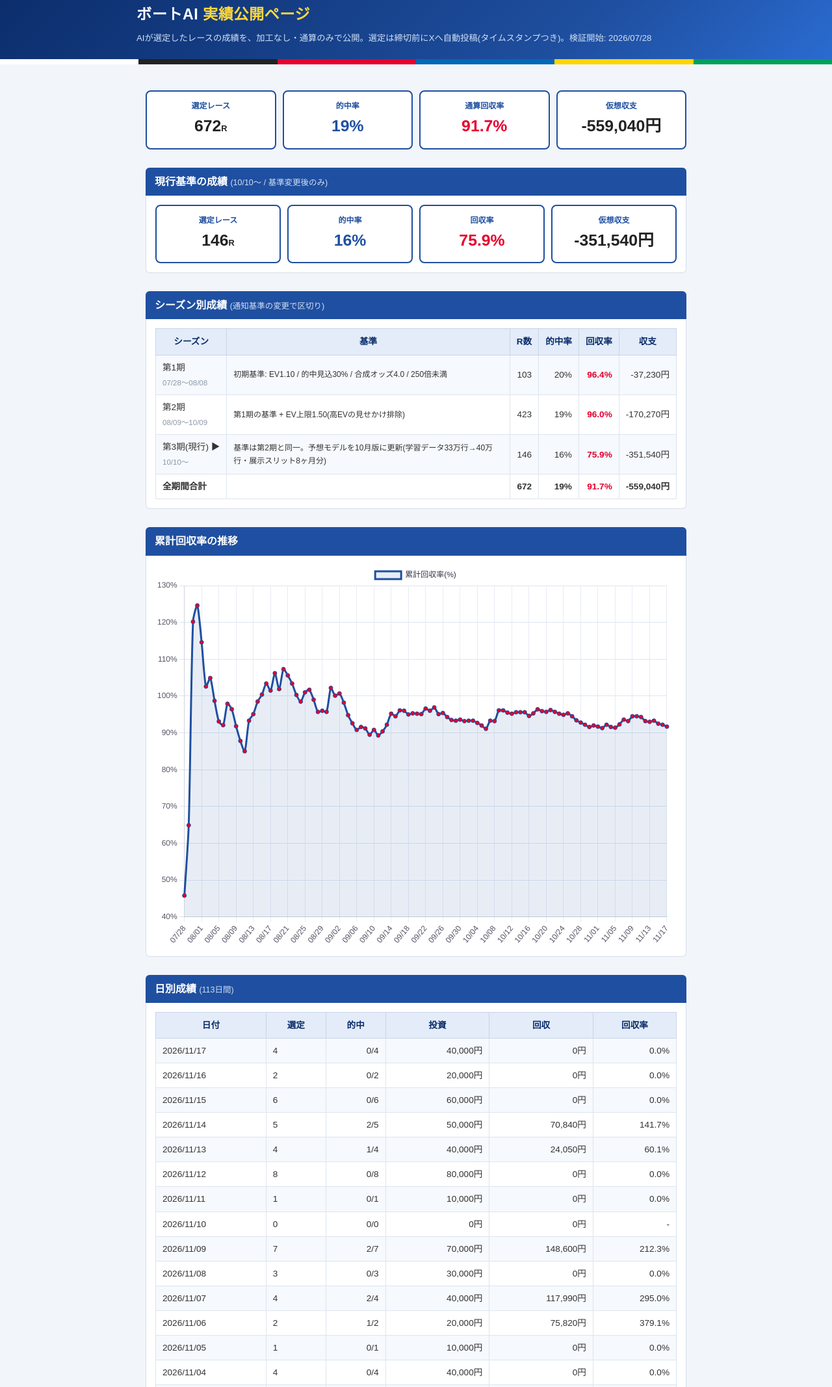
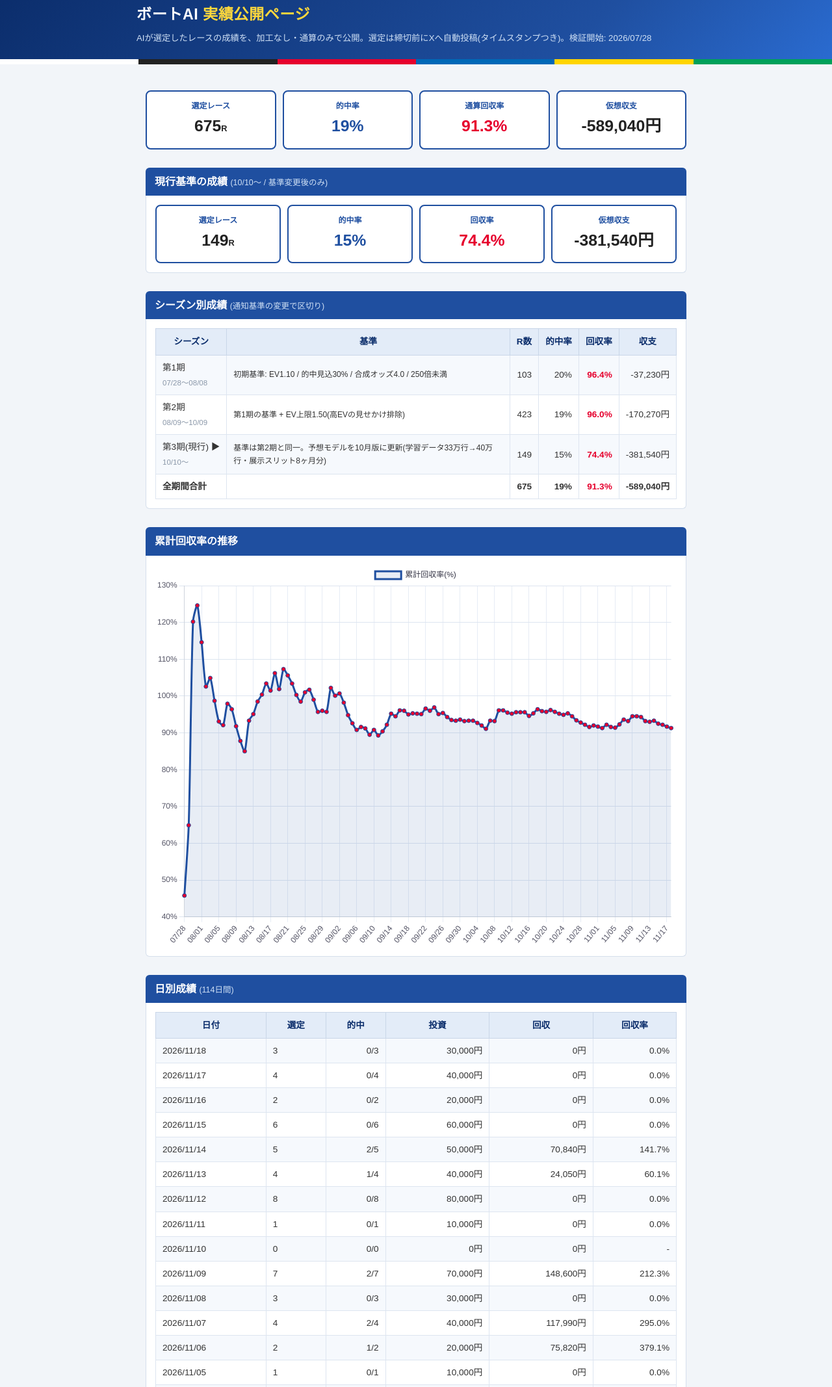
Before and after one commit to ikumihamaguchi-tech/boatai-results-site, a plain HTML site: page index.html in a window 1280 px wide. Shown: the part 23-2157 px from the top of the page at 65% size. Drawn offline with nearby package versions, Linux system fonts and the light colour scheme.

Commit message:
update 2026-11-18 23:20

```diff
--- a/index.html
+++ b/index.html
@@ -78,26 +78,26 @@
 <div class="wrap">
   <div class="cards">
     <div class="card"><div class="label">選定レース</div>
-      <div class="value">672<span style="font-size:.8rem">R</span></div></div>
+      <div class="value">675<span style="font-size:.8rem">R</span></div></div>
     <div class="card"><div class="label">的中率</div>
       <div class="value blue">19%</div></div>
     <div class="card"><div class="label">通算回収率</div>
-      <div class="value red">91.7%</div></div>
+      <div class="value red">91.3%</div></div>
     <div class="card"><div class="label">仮想収支</div>
-      <div class="value ">-559,040円</div></div>
+      <div class="value ">-589,040円</div></div>
   </div>
 
   <h2>現行基準の成績 <span class="sub">(10/10〜 / 基準変更後のみ)</span></h2>
   <div class="panel">
   <div class="cards" style="margin-top:0">
     <div class="card"><div class="label">選定レース</div>
-      <div class="value">146<span style="font-size:.8rem">R</span></div></div>
+      <div class="value">149<span style="font-size:.8rem">R</span></div></div>
     <div class="card"><div class="label">的中率</div>
-      <div class="value blue">16%</div></div>
+      <div class="value blue">15%</div></div>
     <div class="card"><div class="label">回収率</div>
-      <div class="value red">75.9%</div></div>
+      <div class="value red">74.4%</div></div>
     <div class="card"><div class="label">仮想収支</div>
-      <div class="value ">-351,540円</div></div>
+      <div class="value ">-381,540円</div></div>
   </div>
   </div>
 
@@ -105,20 +105,21 @@
   <div class="panel tablewrap"><table>
     <tr><th>シーズン</th><th>基準</th><th>R数</th><th>的中率</th>
     <th>回収率</th><th>収支</th></tr>
-    <tr><td>第1期<br><span style='font-size:.72rem;color:#8a97a8'>07/28〜08/08</span></td><td style='text-align:left;white-space:normal;font-size:.75rem'>初期基準: EV1.10 / 的中見込30% / 合成オッズ4.0 / 250倍未満</td><td>103</td><td>20%</td><td class='roi-strong'>96.4%</td><td>-37,230円</td></tr><tr><td>第2期<br><span style='font-size:.72rem;color:#8a97a8'>08/09〜10/09</span></td><td style='text-align:left;white-space:normal;font-size:.75rem'>第1期の基準 + EV上限1.50(高EVの見せかけ排除)</td><td>423</td><td>19%</td><td class='roi-strong'>96.0%</td><td>-170,270円</td></tr><tr style='background:#fff8e8'><td>第3期(現行) ▶<br><span style='font-size:.72rem;color:#8a97a8'>10/10〜</span></td><td style='text-align:left;white-space:normal;font-size:.75rem'>基準は第2期と同一。予想モデルを10月版に更新(学習データ33万行→40万行・展示スリット8ヶ月分)</td><td>146</td><td>16%</td><td class='roi-strong'>75.9%</td><td>-351,540円</td></tr>
+    <tr><td>第1期<br><span style='font-size:.72rem;color:#8a97a8'>07/28〜08/08</span></td><td style='text-align:left;white-space:normal;font-size:.75rem'>初期基準: EV1.10 / 的中見込30% / 合成オッズ4.0 / 250倍未満</td><td>103</td><td>20%</td><td class='roi-strong'>96.4%</td><td>-37,230円</td></tr><tr><td>第2期<br><span style='font-size:.72rem;color:#8a97a8'>08/09〜10/09</span></td><td style='text-align:left;white-space:normal;font-size:.75rem'>第1期の基準 + EV上限1.50(高EVの見せかけ排除)</td><td>423</td><td>19%</td><td class='roi-strong'>96.0%</td><td>-170,270円</td></tr><tr style='background:#fff8e8'><td>第3期(現行) ▶<br><span style='font-size:.72rem;color:#8a97a8'>10/10〜</span></td><td style='text-align:left;white-space:normal;font-size:.75rem'>基準は第2期と同一。予想モデルを10月版に更新(学習データ33万行→40万行・展示スリット8ヶ月分)</td><td>149</td><td>15%</td><td class='roi-strong'>74.4%</td><td>-381,540円</td></tr>
     <tr style="font-weight:700"><td>全期間合計</td><td></td>
-    <td>672</td><td>19%</td>
-    <td class="roi-strong">91.7%</td>
-    <td>-559,040円</td></tr>
+    <td>675</td><td>19%</td>
+    <td class="roi-strong">91.3%</td>
+    <td>-589,040円</td></tr>
   </table></div>
 
   <h2>累計回収率の推移</h2>
   <div class="panel"><canvas id="chart" height="220"></canvas></div>
 
-  <h2>日別成績 <span class="sub">(113日間)</span></h2>
+  <h2>日別成績 <span class="sub">(114日間)</span></h2>
   <div class="panel tablewrap"><table>
     <tr><th>日付</th><th>選定</th><th>的中</th><th>投資</th><th>回収</th><th>回収率</th></tr>
-    <tr><td>2026/11/17</td><td>4</td><td>0/4</td><td>40,000円</td><td>0円</td><td>0.0%</td></tr>
+    <tr><td>2026/11/18</td><td>3</td><td>0/3</td><td>30,000円</td><td>0円</td><td>0.0%</td></tr>
+<tr><td>2026/11/17</td><td>4</td><td>0/4</td><td>40,000円</td><td>0円</td><td>0.0%</td></tr>
 <tr><td>2026/11/16</td><td>2</td><td>0/2</td><td>20,000円</td><td>0円</td><td>0.0%</td></tr>
 <tr><td>2026/11/15</td><td>6</td><td>0/6</td><td>60,000円</td><td>0円</td><td>0.0%</td></tr>
 <tr><td>2026/11/14</td><td>5</td><td>2/5</td><td>50,000円</td><td>70,840円</td><td>141.7%</td></tr>
@@ -238,7 +239,10 @@
     <div class="panel tablewrap"><table>
       <tr><th>日付</th><th>レース</th><th>結果</th><th>的中</th>
       <th>投資</th><th>払戻</th></tr>
-      <tr class='miss'><td>11/17</td><td>徳山3R</td><td>1-3-4</td><td class='mark'>×</td><td>10,000円</td><td>0円</td></tr>
+      <tr class='miss'><td>11/18</td><td>宮島10R</td><td>1-6-3</td><td class='mark'>×</td><td>10,000円</td><td>0円</td></tr>
+<tr class='miss'><td>11/18</td><td>丸亀8R</td><td>5-1-3</td><td class='mark'>×</td><td>10,000円</td><td>0円</td></tr>
+<tr class='miss'><td>11/18</td><td>平和島4R</td><td>1-6-2</td><td class='mark'>×</td><td>10,000円</td><td>0円</td></tr>
+<tr class='miss'><td>11/17</td><td>徳山3R</td><td>1-3-4</td><td class='mark'>×</td><td>10,000円</td><td>0円</td></tr>
 <tr class='miss'><td>11/17</td><td>丸亀7R</td><td>2-1-6</td><td class='mark'>×</td><td>10,000円</td><td>0円</td></tr>
 <tr class='miss'><td>11/17</td><td>びわこ8R</td><td>2-1-3</td><td class='mark'>×</td><td>10,000円</td><td>0円</td></tr>
 <tr class='miss'><td>11/17</td><td>常滑6R</td><td>1-2-4</td><td class='mark'>×</td><td>10,000円</td><td>0円</td></tr>
@@ -435,9 +439,6 @@
 <tr class='miss'><td>10/02</td><td>蒲郡7R</td><td>4-5-2</td><td class='mark'>×</td><td>10,000円</td><td>0円</td></tr>
 <tr class='miss'><td>10/02</td><td>浜名湖8R</td><td>4-1-5</td><td class='mark'>×</td><td>10,000円</td><td>0円</td></tr>
 <tr class='miss'><td>10/01</td><td>唐津10R</td><td>5-1-4</td><td class='mark'>×</td><td>10,000円</td><td>0円</td></tr>
-<tr class='miss'><td>10/01</td><td>児島4R</td><td>3-1-5</td><td class='mark'>×</td><td>10,000円</td><td>0円</td></tr>
-<tr class='miss'><td>10/01</td><td>鳴門3R</td><td>6-4-1</td><td class='mark'>×</td><td>10,000円</td><td>0円</td></tr>
-<tr class='miss'><td>10/01</td><td>津6R</td><td>1-6-2</td><td class='mark'>×</td><td>10,000円</td><td>0円</td></tr>
 
     </table></div>
 
@@ -451,16 +452,16 @@
     </ul>
   </div>
   <p class="updated" style="margin-bottom:6px"><a href="/privacy.html" style="color:#1f4fa0">プライバシーポリシー</a> ｜ <a href="/terms.html" style="color:#1f4fa0">利用規約</a> ｜ <a href="https://www.youtube.com/@193boat" style="color:#1f4fa0">YouTube</a> ｜ X: @193boatai</p>
-  <p class="updated">最終更新: 2026/11/17 23:20(毎晩自動更新)</p>
+  <p class="updated">最終更新: 2026/11/18 23:20(毎晩自動更新)</p>
 </div>
 <script>
 new Chart(document.getElementById("chart"), {
   type: "line",
   data: {
-    labels: ['07/28', '07/29', '07/30', '07/31', '08/01', '08/02', '08/03', '08/04', '08/05', '08/06', '08/07', '08/08', '08/09', '08/10', '08/11', '08/12', '08/13', '08/14', '08/15', '08/16', '08/17', '08/18', '08/19', '08/20', '08/21', '08/22', '08/23', '08/24', '08/25', '08/26', '08/27', '08/28', '08/29', '08/30', '08/31', '09/01', '09/02', '09/03', '09/04', '09/05', '09/06', '09/07', '09/08', '09/09', '09/10', '09/11', '09/12', '09/13', '09/14', '09/15', '09/16', '09/17', '09/18', '09/19', '09/20', '09/21', '09/22', '09/23', '09/24', '09/25', '09/26', '09/27', '09/28', '09/29', '09/30', '10/01', '10/02', '10/03', '10/04', '10/05', '10/06', '10/07', '10/08', '10/09', '10/10', '10/11', '10/12', '10/13', '10/14', '10/15', '10/16', '10/17', '10/18', '10/19', '10/20', '10/21', '10/22', '10/23', '10/24', '10/25', '10/26', '10/27', '10/28', '10/29', '10/30', '10/31', '11/01', '11/02', '11/03', '11/04', '11/05', '11/06', '11/07', '11/08', '11/09', '11/10', '11/11', '11/12', '11/13', '11/14', '11/15', '11/16', '11/17'],
+    labels: ['07/28', '07/29', '07/30', '07/31', '08/01', '08/02', '08/03', '08/04', '08/05', '08/06', '08/07', '08/08', '08/09', '08/10', '08/11', '08/12', '08/13', '08/14', '08/15', '08/16', '08/17', '08/18', '08/19', '08/20', '08/21', '08/22', '08/23', '08/24', '08/25', '08/26', '08/27', '08/28', '08/29', '08/30', '08/31', '09/01', '09/02', '09/03', '09/04', '09/05', '09/06', '09/07', '09/08', '09/09', '09/10', '09/11', '09/12', '09/13', '09/14', '09/15', '09/16', '09/17', '09/18', '09/19', '09/20', '09/21', '09/22', '09/23', '09/24', '09/25', '09/26', '09/27', '09/28', '09/29', '09/30', '10/01', '10/02', '10/03', '10/04', '10/05', '10/06', '10/07', '10/08', '10/09', '10/10', '10/11', '10/12', '10/13', '10/14', '10/15', '10/16', '10/17', '10/18', '10/19', '10/20', '10/21', '10/22', '10/23', '10/24', '10/25', '10/26', '10/27', '10/28', '10/29', '10/30', '10/31', '11/01', '11/02', '11/03', '11/04', '11/05', '11/06', '11/07', '11/08', '11/09', '11/10', '11/11', '11/12', '11/13', '11/14', '11/15', '11/16', '11/17', '11/18'],
     datasets: [{
       label: "累計回収率(%)",
-      data: [45.8, 64.9, 120.2, 124.6, 114.6, 102.6, 104.9, 98.7, 93.1, 92.1, 97.9, 96.4, 91.8, 87.8, 85.0, 93.3, 95.1, 98.5, 100.4, 103.4, 101.5, 106.2, 101.9, 107.3, 105.6, 103.4, 100.3, 98.5, 101.0, 101.7, 99.0, 95.7, 96.0, 95.7, 102.2, 100.1, 100.7, 98.2, 94.8, 92.6, 90.8, 91.6, 91.2, 89.5, 90.8, 89.3, 90.4, 92.2, 95.2, 94.5, 96.1, 96.0, 95.0, 95.3, 95.2, 95.1, 96.6, 96.0, 96.9, 95.1, 95.4, 94.3, 93.5, 93.3, 93.6, 93.2, 93.3, 93.3, 92.7, 92.0, 91.1, 93.3, 93.2, 96.1, 96.1, 95.5, 95.2, 95.6, 95.6, 95.6, 94.6, 95.3, 96.4, 95.9, 95.7, 96.2, 95.7, 95.2, 94.9, 95.3, 94.5, 93.4, 92.8, 92.2, 91.6, 92.0, 91.7, 91.3, 92.2, 91.6, 91.4, 92.3, 93.6, 93.2, 94.5, 94.5, 94.3, 93.2, 93.0, 93.3, 92.5, 92.2, 91.7],
+      data: [45.8, 64.9, 120.2, 124.6, 114.6, 102.6, 104.9, 98.7, 93.1, 92.1, 97.9, 96.4, 91.8, 87.8, 85.0, 93.3, 95.1, 98.5, 100.4, 103.4, 101.5, 106.2, 101.9, 107.3, 105.6, 103.4, 100.3, 98.5, 101.0, 101.7, 99.0, 95.7, 96.0, 95.7, 102.2, 100.1, 100.7, 98.2, 94.8, 92.6, 90.8, 91.6, 91.2, 89.5, 90.8, 89.3, 90.4, 92.2, 95.2, 94.5, 96.1, 96.0, 95.0, 95.3, 95.2, 95.1, 96.6, 96.0, 96.9, 95.1, 95.4, 94.3, 93.5, 93.3, 93.6, 93.2, 93.3, 93.3, 92.7, 92.0, 91.1, 93.3, 93.2, 96.1, 96.1, 95.5, 95.2, 95.6, 95.6, 95.6, 94.6, 95.3, 96.4, 95.9, 95.7, 96.2, 95.7, 95.2, 94.9, 95.3, 94.5, 93.4, 92.8, 92.2, 91.6, 92.0, 91.7, 91.3, 92.2, 91.6, 91.4, 92.3, 93.6, 93.2, 94.5, 94.5, 94.3, 93.2, 93.0, 93.3, 92.5, 92.2, 91.7, 91.3],
       borderColor: "#1f4fa0",
       backgroundColor: "rgba(31,79,160,.10)",
       fill: true, tension: .25, pointRadius: 3,
```
Also changed, not shown: videos/tip_20261118.png (added).
